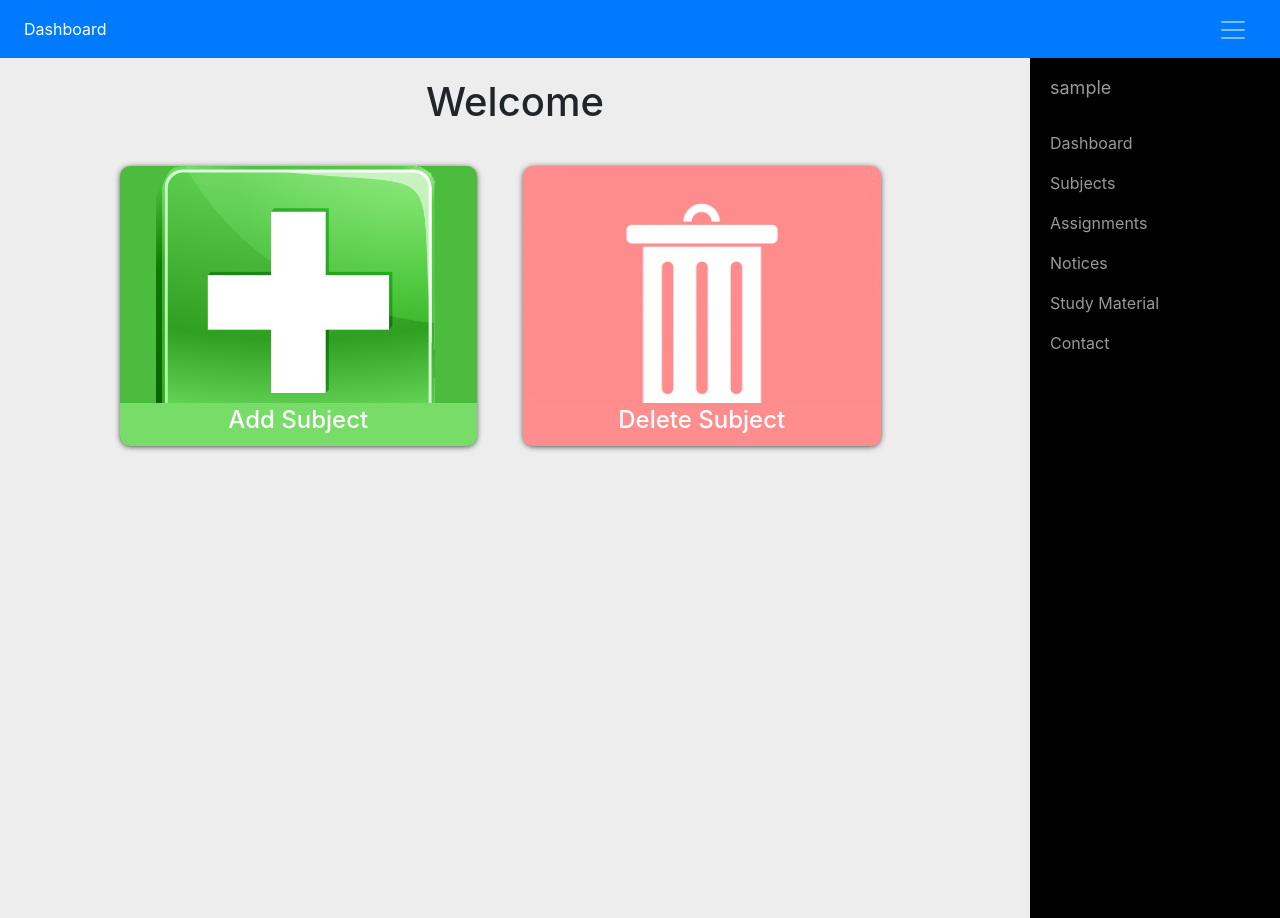
After one commit to officialbidisha/Assignment-Submission-Portal, a PHP site: page /subjects.php in a window 1280 px wide. The commit adds this page. Run offline with PHP 8.4, Linux system fonts and the light colour scheme; the visitor is signed in with stand-in values (Sample User, id 1).

Commit message:
Subject panel added

```diff
--- a/New/cardstyles.css
+++ b/New/cardstyles.css
@@ -64,3 +64,9 @@ a{
 .card-silverish-black .custom-card-banner{
     background-color:#a8abb0;
 }
+.card-addsubject .custom-card-banner{
+    background-color: #78dd68;
+}
+.card-deletesubject .custom-card-banner{
+background-color:#ff8d8d;
+}
--- /dev/null
+++ b/New/subjects.php
@@ -0,0 +1,108 @@
+<?php
+session_start();
+include("../includes/db.php");
+if (isset($_SESSION['username'])) {
+        $username = $_SESSION['username']; //has to be logged in
+
+} else
+        header("refresh:2; url=login_teacher.php");
+if (isset($_GET['semester'])) {
+        $sem_sub = $_GET['sem'];
+}
+
+?>
+<!DOCTYPE html>
+<html lang="en">
+
+<head>
+        <title>Assignment Inside</title>
+        <meta charset="utf-8">
+        <meta name="viewport" content="width=device-width, initial-scale=1">
+        <link rel="stylesheet" href="https://cdnjs.cloudflare.com/ajax/libs/font-awesome/4.7.0/css/font-awesome.min.css">
+        <link rel="stylesheet" href="https://stackpath.bootstrapcdn.com/bootstrap/4.1.1/css/bootstrap.min.css" integrity="sha384-WskhaSGFgHYWDcbwN70/dfYBj47jz9qbsMId/iRN3ewGhXQFZCSftd1LZCfmhktB" crossorigin="anonymous">
+        <link rel="stylesheet" href="https://maxcdn.bootstrapcdn.com/bootstrap/4.4.1/css/bootstrap.min.css">
+        <script src="https://ajax.googleapis.com/ajax/libs/jquery/3.4.1/jquery.min.js"></script>
+        <script src="https://cdnjs.cloudflare.com/ajax/libs/popper.js/1.16.0/umd/popper.min.js"></script>
+        <script src="https://maxcdn.bootstrapcdn.com/bootstrap/4.4.1/js/bootstrap.min.js"></script>
+        <script src="navigation.js"></script>
+        <link rel="stylesheet" href="cardstyles.css">
+        <link href="navigation.css" rel="stylesheet" id="naviagtion-css">
+
+        <style>
+                body {
+                        background-color: #ededed;
+                        background-repeat: no-repeat;
+                        background-position: center;
+                        background-size: contain;
+                }
+        </style>
+
+</head>
+
+<body>
+
+        <nav class="navbar navbar-expand navbar-dark bg-primary fixed-top"> <a href="#menu-toggle" id="menu-toggle" class="navbar-brand"><span class="navbar-toggler-icon"></span></a> <button class="navbar-toggler" type="button" data-toggle="collapse" data-target="#navbarsExample02" aria-controls="navbarsExample02" aria-expanded="false" aria-label="Toggle navigation"> <span class="navbar-toggler-icon"></span> </button>
+            <div class="collapse navbar-collapse" id="navbarsExample02">
+                <ul class="navbar-nav mr-auto">
+                    <li class="nav-item active"> <a class="nav-link" href="firstteacher.php">Dashboard</a> </li>
+                </ul>
+                <form class="form-inline my-2 my-md-0"> </form>
+            </div>
+        </nav>
+        <div id="wrapper" class="toggled">
+            <!-- Sidebar -->
+            <div id="sidebar-wrapper">
+                <ul class="sidebar-nav">
+                    <li class="sidebar-brand"> <a href="#"> <?php echo $_SESSION['username']?> </a> </li>
+                    <li> <a href="firstteacher.php">Dashboard</a> </li>
+                    <li> <a href="subjects.php">Subjects</a> </li>
+                    <li> <a href="assignmentinside.php">Assignments</a> </li>
+                    <li> <a href="noticeview.php">Notices</a> </li>
+                    <li> <a href="studyupload.php">Study Material</a> </li>
+                    <li> <a href="#">Contact</a> </li>
+                </ul>
+            </div> <!-- /#sidebar-wrapper -->
+            <div id="page-content-wrapper">
+            <div class="container"><!---a condition bases container----->
+            <center>
+                <h1><?php echo "Welcome "?></h1>
+             </center>
+
+             <div class="p-3"></div>
+                        <div class="container row d-flex justify-content-center">
+
+                                <div class="col-sm-5">
+                                        <a href="addsubject.php">
+                                                <div class="custom-card card-addsubject" style="background-image:url('add.png')">
+
+
+                                                        <div class="custom-card-banner">
+                                                                <h4> Add Subject </h3>
+
+                                                        </div>
+                                                </div>
+                                        </a>
+                                </div>
+                                <div class="p-2"></div>
+                                <div class="col-sm-5">
+                                        <a href="deletesubject.php">
+                                                <div class="custom-card card-deletesubject" style="background-image:url('delete.jpg')">
+
+
+                                                        <div class="custom-card-banner ">
+                                                                <h4>Delete Subject</h3>
+
+                                                        </div>
+                                                </div>
+                                        </a>
+                                </div>
+
+
+                        </div>
+                        <div class="p-5"></div>
+                </div><!---end of optional container--->
+            </div><!---end of page wrapper=---->
+        </div>
+</body>
+
+</html>
```
Also changed, not shown: New/add.png (added), New/delete.jpg (added).
